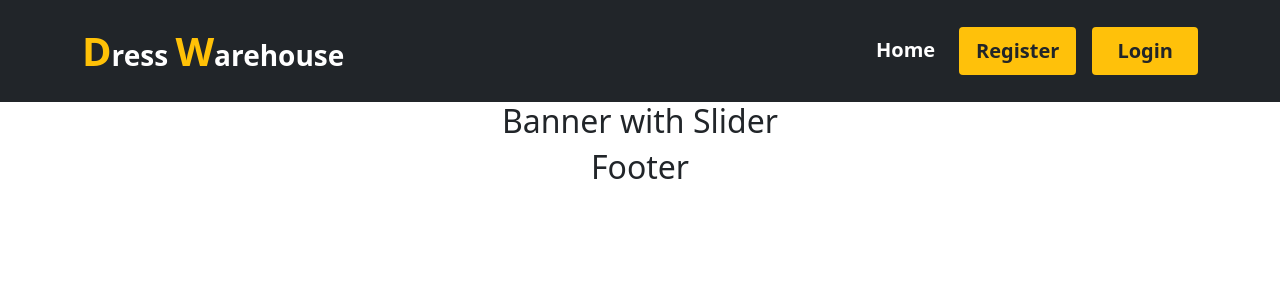
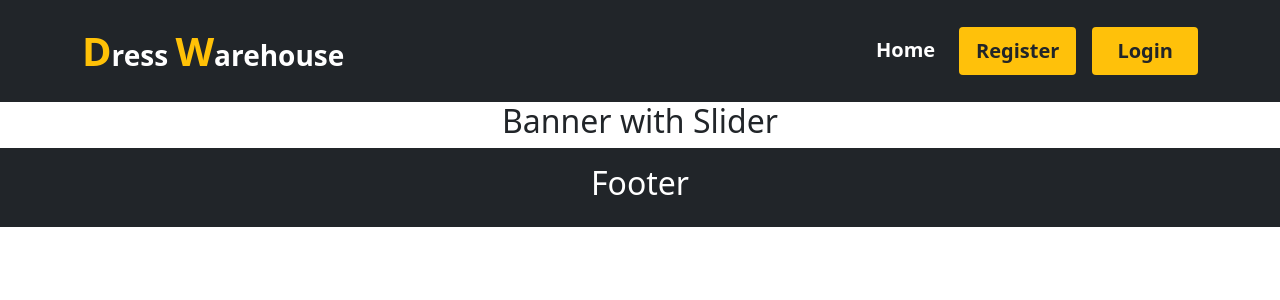
Before and after one commit to Rajebulalam/dress-warehouse-client, a React (Create React App) app: page /home in a window 1280 px wide. Shown: the top 300 px of the page. Built offline with nearby package versions, Linux system fonts and the light colour scheme.

Commit message:
Footer Part Initialized

```diff
--- a/src/Pages/Shared/Footer/Footer.js
+++ b/src/Pages/Shared/Footer/Footer.js
@@ -1,9 +1,12 @@
 import React from 'react';
+import { Container } from 'react-bootstrap';
 
 const Footer = () => {
     return (
-        <div>
-            <h2>Footer</h2>
+        <div className='bg-dark py-3'>
+            <Container>
+                <h2 className='text-white'>Footer</h2>
+            </Container>
         </div>
     );
 };
```
